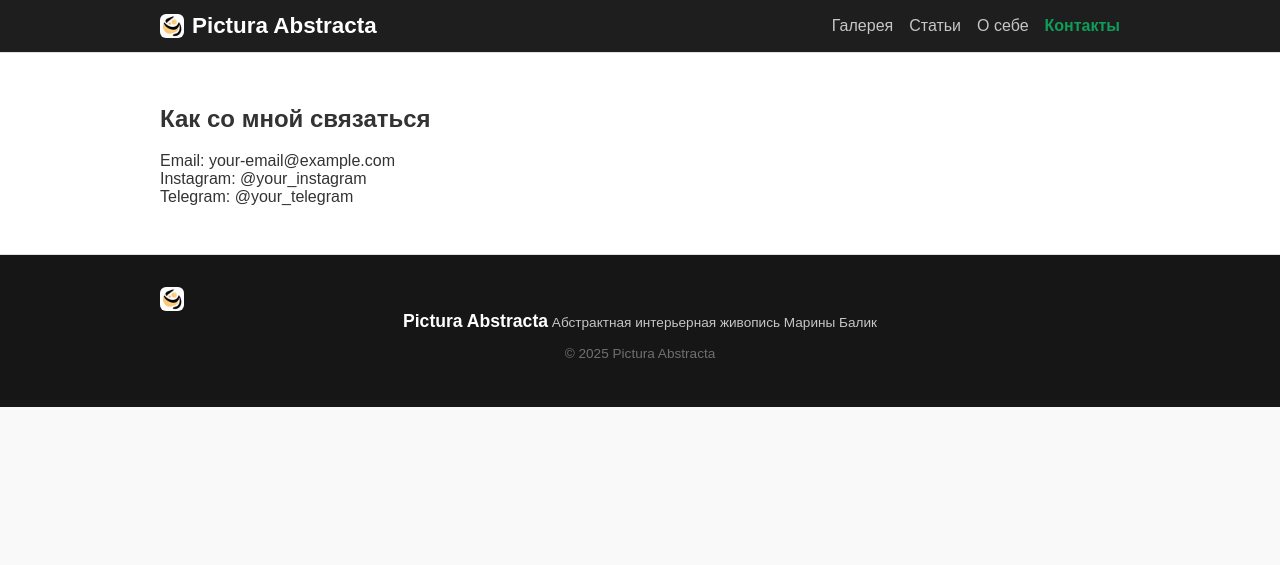
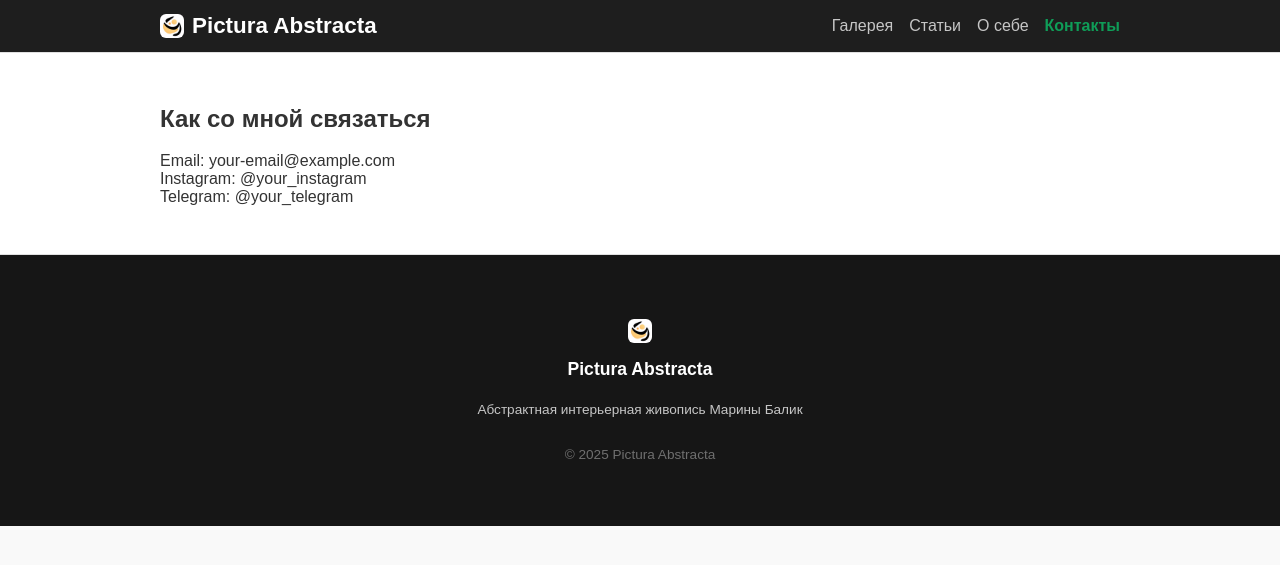
Before and after one commit to PicAbsArt/picabsart.github.io, a Jekyll site: the page built from contact.md, in a window 1280 px wide. Shown: the top 565 px of the page. Built offline with Jekyll 4.4.1, drawn with Linux system fonts in a browser that asks for light colours.

Commit message:
Update footer.html

```diff
--- a/_includes/footer.html
+++ b/_includes/footer.html
@@ -1,17 +1,18 @@
 <!-- _includes/footer.html -->
 <footer class="site-footer">
-  <div class="wrapper">
-    <div class="footer-row">
+  <div class="footer-container">
     <!-- Логотип -->
     <div class="footer-logo">
       <img src="{{ site.logo }}" alt="Логотип {{ site.title }}" width="40" height="40">
     </div>
 
-      <!-- Название и описание -->
+    <!-- Заголовок и описание -->
+    <div class="footer-info">
       <span class="footer-title">{{ site.title }}</span>
-      <span class="footer-description">{{ site.description }}</span>
+      <p class="footer-description">{{ site.description }}</p>
     </div>
 
-    <p class="footer-copyright">&copy; {{ site.time | date: "%Y" }} {{ site.title }}</p>
+    <!-- Копирайт -->
+    <div class="footer-copyright">&copy; {{ site.time | date: "%Y" }} {{ site.title }}</div>
   </div>
 </footer>
```
Lines whose indentation alone changed are shown as unchanged.
